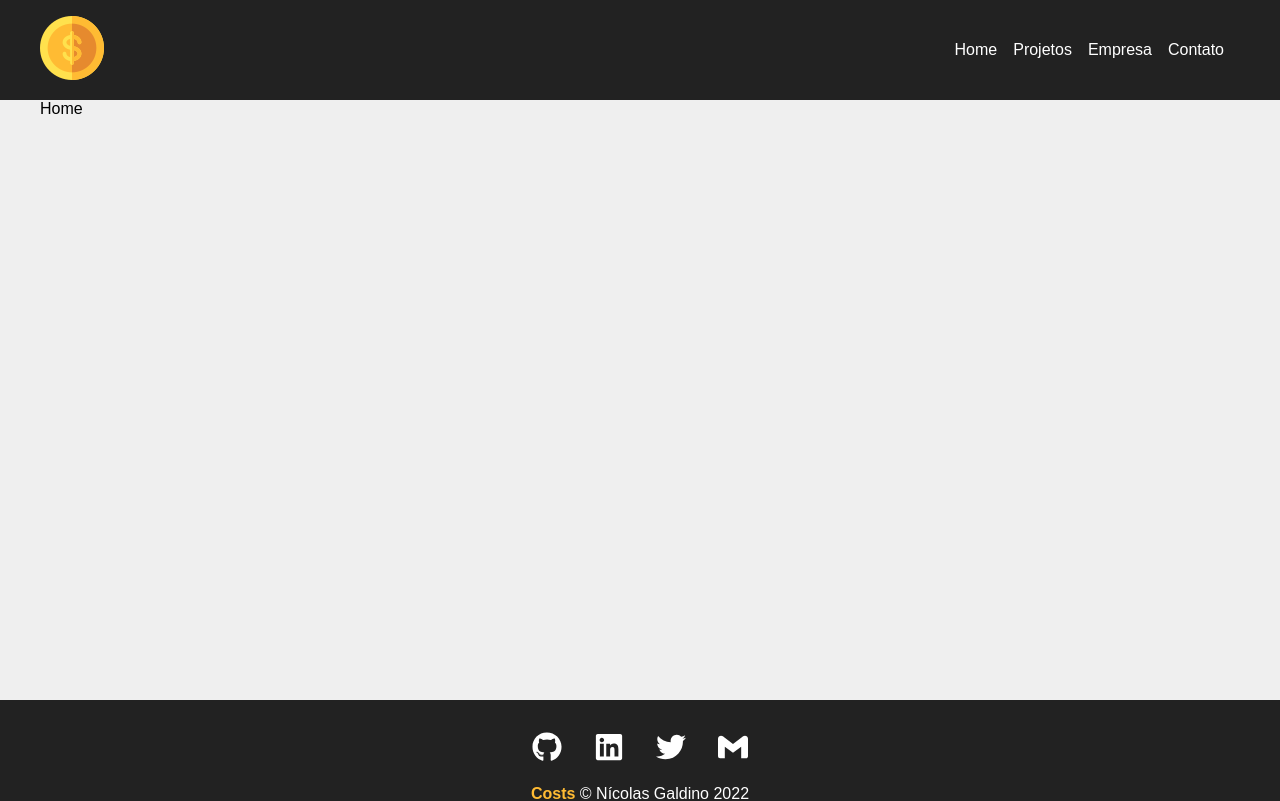
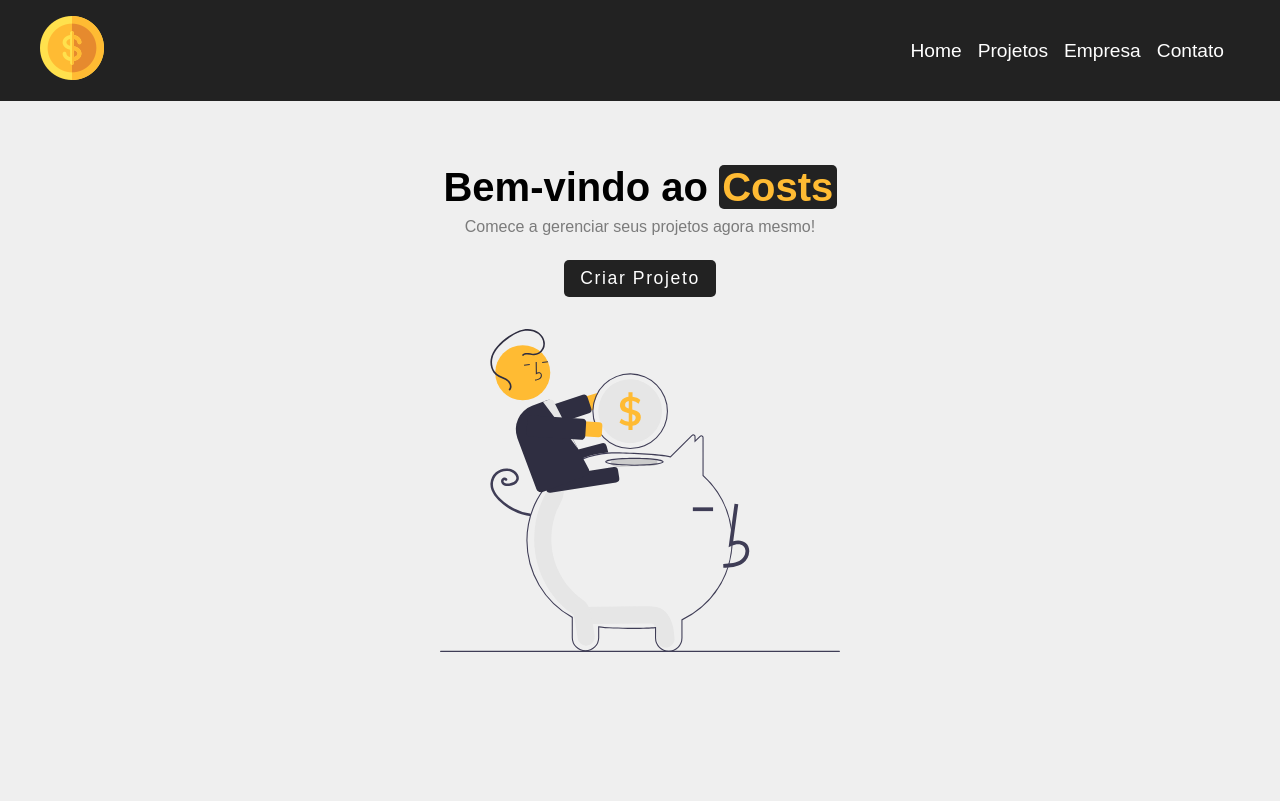
Before and after one commit to nicolasgaldino/Projeto-Costs, a React (Create React App) app: page / in a window 1280 px wide. Shown: the top 801 px of the page. Built offline with nearby package versions, Linux system fonts and the light colour scheme.

Commit message:
Página inicial criada.

```diff
--- a/src/components/layout/Footer.module.css
+++ b/src/components/layout/Footer.module.css
@@ -1,8 +1,11 @@
 .footer {
   background-color: #222;
   color: #fff;
-  padding: 2rem;
+  padding: 2.5rem;
   text-align: center;
+  display: flex;
+  justify-content: space-between;
+  cursor: default;
 }
 
 .socialList {
--- /dev/null
+++ b/src/components/layout/LinkButton.js
@@ -0,0 +1,12 @@
+import styles from './LinkButton.module.css';
+import { Link } from 'react-router-dom';
+
+const LinkButton = ({ to, text }) => {
+  return (
+    <Link className={ styles.btn } to={ to }>
+      { text }
+    </Link>
+  )
+}
+
+export default LinkButton
--- /dev/null
+++ b/src/components/layout/LinkButton.module.css
@@ -0,0 +1,14 @@
+.btn {
+  background-color: #222;
+  color: #fff;
+  padding: .5rem 1rem;
+  text-decoration: none;
+  transform: 1s;
+  border-radius: 0.3125rem;
+  letter-spacing: .1rem;
+  font-size: 1.1rem;
+}
+
+.btn:hover {
+  color: #ffbb33;
+}
--- a/src/components/layout/Navbar.module.css
+++ b/src/components/layout/Navbar.module.css
@@ -3,6 +3,7 @@
   justify-content: space-between;
   background-color: #222;
   padding: 1rem;
+  font-size: 1.2rem;
 }
 
 .list {
--- a/src/components/pages/Home.js
+++ b/src/components/pages/Home.js
@@ -1,8 +1,17 @@
-import React from 'react'
+import styles from './Home.module.css';
+import savings from '../../img/savings.svg';
+import LinkButton from '../layout/LinkButton';
 
 const Home = () => {
   return (
-    <div>Home</div>
+    <>
+      <section className={ styles.homeContainer }>
+        <h1>Bem-vindo ao <span>Costs</span></h1>
+        <p>Comece a gerenciar seus projetos agora mesmo!</p>
+        <LinkButton to="/newproject" text="Criar Projeto"/>
+        <img src={ savings } alt="Costs"/>
+      </section>
+    </>
   )
 }
 
--- /dev/null
+++ b/src/components/pages/Home.module.css
@@ -0,0 +1,32 @@
+.homeContainer {
+  width: 100vw;
+  display: flex;
+  flex-direction: column;
+  align-items: center;
+  justify-content: center;
+  padding: 4rem;
+  cursor: default;
+}
+
+.homeContainer h1 {
+  font-size: 2.5rem;
+  margin-bottom: .5rem;
+}
+
+.homeContainer h1 span {
+  color: #ffbb33;
+  padding: 0 .2rem;
+  background-color: #222;
+  border-radius: 5px;
+}
+
+.homeContainer p {
+  margin-bottom: 1.5rem;
+  color: #7b7b7b;
+}
+
+.homeContainer img {
+  width: 25rem;
+  margin: 2rem 0;
+  margin-bottom: 9rem;
+}
```
